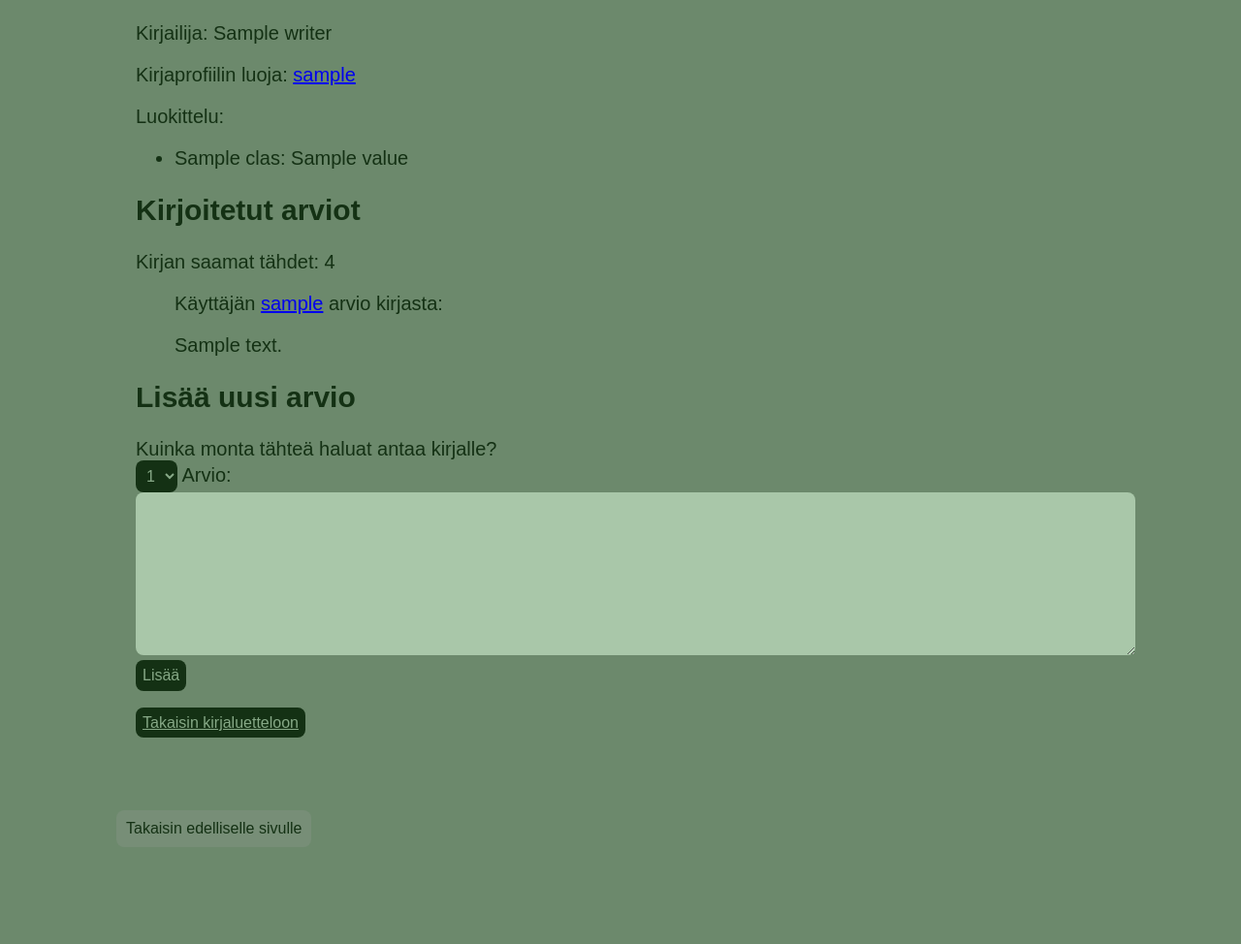
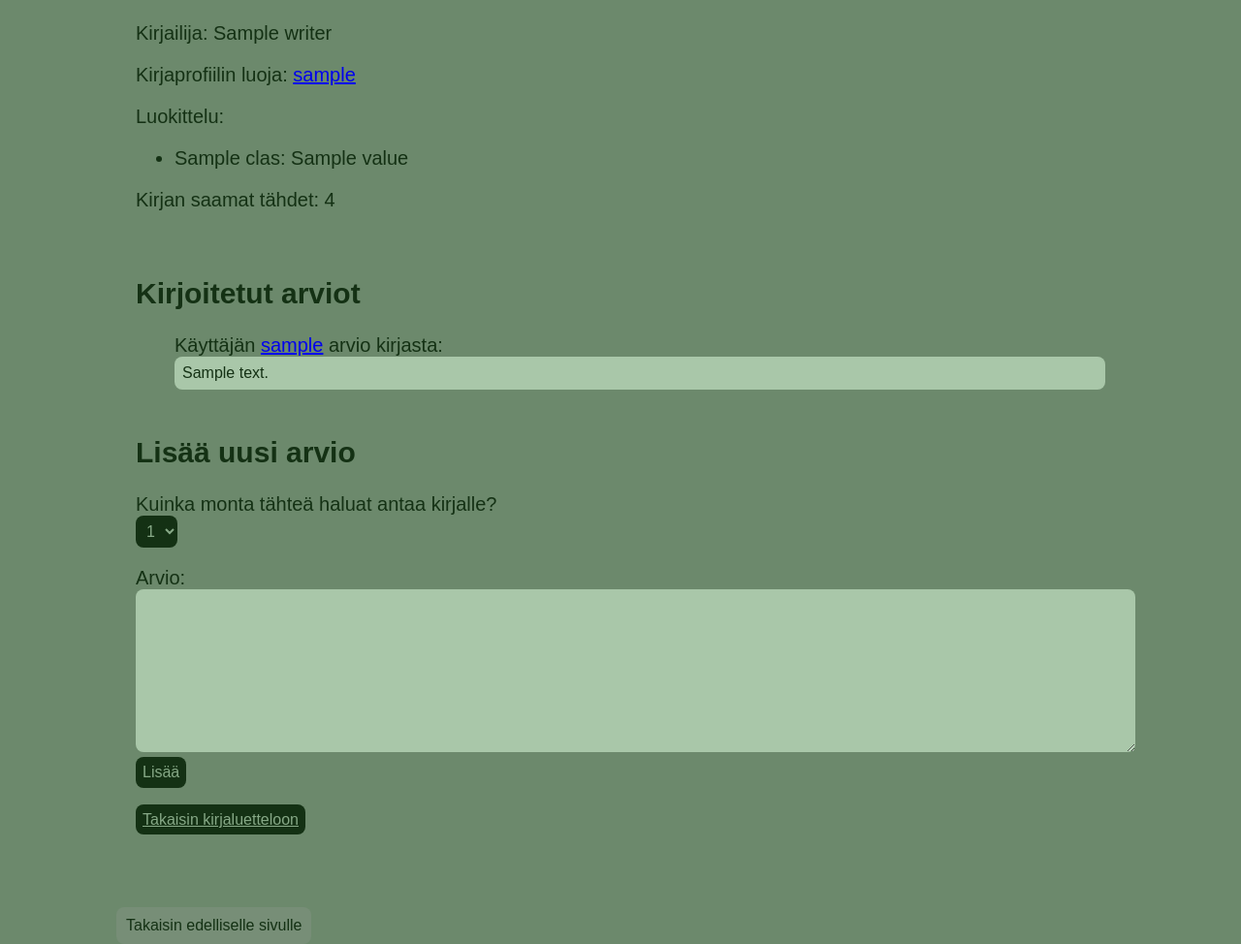
Before and after one commit to LouiseOdier/Kirjakerho, a Flask app: template templates/show_item.html in a window 1280 px wide. Shown: the part 284-1258 px from the top of the page at 97% size. Before the commit the page ends 1144 px from the top, so only its background shows below. Run offline with Flask 3, Linux system fonts and the light colour scheme; the template is opened without the code that fills it: most values are stand-ins (such as "Sample title", 1, 10 or a date in 2020).

Commit message:
modified show_item layout

```diff
--- a/static/main.css
+++ b/static/main.css
@@ -66,3 +66,15 @@ body {
   cursor: pointer;
   transition: background-color 0.3s;
 }
+
+.comment {
+  background-color: rgb(169, 199, 169);
+  color: rgb(20, 49, 20);
+  border: none;
+  margin: 0;
+  padding: 8px 8px;
+  border-radius: 8px;
+  font-size: 16px;
+  cursor: pointer;
+  transition: background-color 0.3s;
+}
--- a/templates/show_item.html
+++ b/templates/show_item.html
@@ -27,16 +27,20 @@
     </ul>
   </p>
   {% endif %}
-  <h2>Kirjoitetut arviot</h2>
-  <p>
+     <p>
     Kirjan saamat tähdet: {{av_stars}}
   </p>
+  <br/>
+  <h2>Kirjoitetut arviot</h2>
   <ul>
     {% for description in descriptions %}
     Käyttäjän <a href="/user/{{ description.user_id }}">{{description.username}}</a> arvio kirjasta:
-    <p>
-      {{description.description.replace('\n', '<br>') | safe}}
-    </p>
+
+      <div class="comment">
+        {{description.description.replace('\n', '<br>') | safe}}
+      </div>
+      <br/>
+
     {% endfor %}
   </ul>
   <h2>Lisää uusi arvio</h2>
@@ -50,11 +54,13 @@
         <option value="4">4</option>
         <option value="5">5</option>
       </select>
+    <p>
     Arvio:<br />
       <textarea name="new_description" rows="8" cols="100", maxlength="1000" class="free_text" required></textarea>
       <input type="hidden" name="item_id" value="{{ item.id }}">
       <input type="hidden" name="csrf_token" value="{{ session.csrf_token }}" /> <br />
       <input type="submit" class="button" value="Lisää"/>
+    </p>
   </form>
 
   <p>
```
